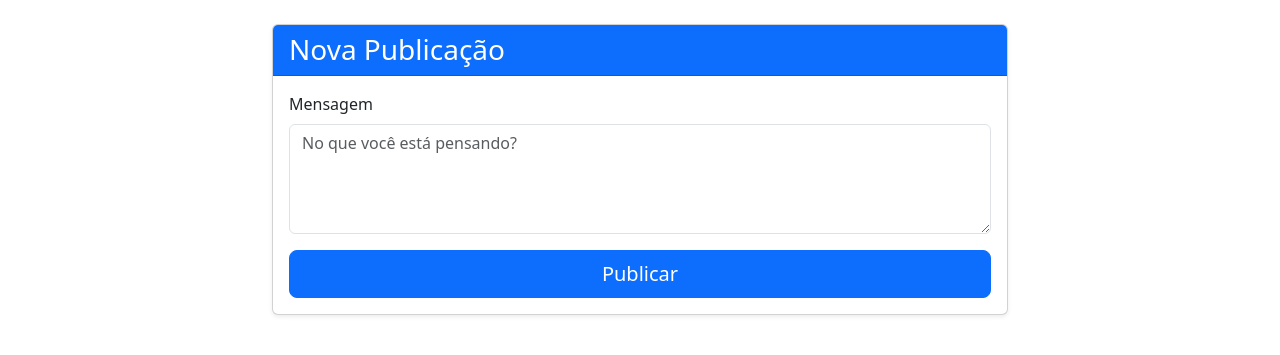
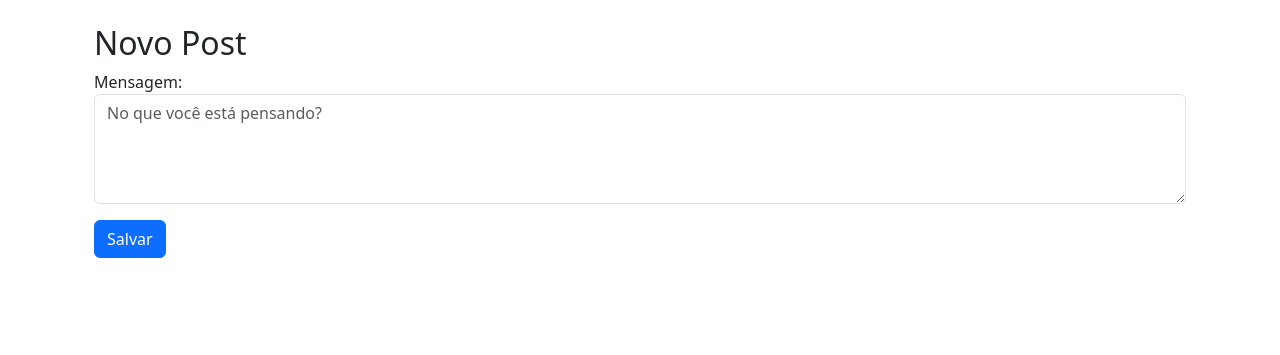
Before and after one commit to brubsb/SuperBook, a Django app: page /posts/novo/ in a window 1280 px wide. Shown: the part 80-435 px from the top of the page. Run offline with Django 5.2, Linux system fonts and the light colour scheme.

Commit message:
editar e excluir post

```diff
--- a/posts/templates/posts/form_post.html
+++ b/posts/templates/posts/form_post.html
@@ -1,57 +1,11 @@
 {% extends 'base.html' %}
-
-{% block title %}Criar Post - SuperBook{% endblock %}
-
 {% block content %}
-<div class="row justify-content-center">
-    <div class="col-md-8">
-        <div class="card shadow-sm">
-            <div class="card-header bg-primary text-white">
-                <h3 class="mb-0">Nova Publicação</h3>
-            </div>
-            <div class="card-body">
-                <form method="post" novalidate>
-                    {% csrf_token %}
-
-                    <!-- Se houver erros que não são de um campo específico (non_field_errors) -->
-                    {% if form.non_field_errors %}
-                        <div class="alert alert-danger">
-                            {% for error in form.non_field_errors %}
-                                <p class="mb-0">{{ error }}</p>
-                            {% endfor %}
-                        </div>
-                    {% endif %}
-
-                    <!-- Loop através de cada campo do formulário (no nosso caso, só a 'mensagem') -->
-                    {% for field in form %}
-                        <div class="mb-3">
-                            <label for="{{ field.id_for_label }}" class="form-label">{{ field.label }}</label>
-
-                            <!--
-                                A MÁGICA ACONTECE AQUI:
-                                {{ field }} renderiza o widget HTML correto (input, textarea, etc.)
-                                com os atributos que definimos no forms.py.
-                                Nós só precisamos adicionar as classes do Bootstrap.
-                            -->
-                            {{ field }}
-
-                            <!-- Exibe os erros de validação para este campo específico -->
-                            {% if field.errors %}
-                                <div class="invalid-feedback d-block">
-                                    {% for error in field.errors %}
-                                        <span>{{ error }}</span>
-                                    {% endfor %}
-                                </div>
-                            {% endif %}
-                        </div>
-                    {% endfor %}
-
-                    <div class="d-grid">
-                        <button type="submit" class="btn btn-primary btn-lg">Publicar</button>
-                    </div>
-                </form>
-            </div>
-        </div>
-    </div>
-</div>
+  <div class="container mt-4">
+    <h2>Novo Post</h2>
+    <form method="post">
+      {% csrf_token %}
+      {{ form.as_p }}
+      <button type="submit" class="btn btn-primary">Salvar</button>
+    </form>
+  </div>
 {% endblock %}
--- a/posts/urls.py
+++ b/posts/urls.py
@@ -1,9 +1,12 @@
 from django.urls import path
-from .views import lista_posts, HeroListView
-from . import views
+from .views import PostListView, PostCreateView, PostUpdateView, PostDeleteView
 
 urlpatterns = [
-    path('lista/', lista_posts, name='lista_posts'),
-    path('cbv-lista/', HeroListView.as_view(), name='cbv_lista_posts'),
-    path('novo/', views.criar_post, name='criar_post'),
+    path('lista/', PostListView.as_view(), name='lista_posts'),
+    path('novo/', PostCreateView.as_view(), name='novo_post'),
 ]
+
+urlpatterns += [
+    path('posts/<int:pk>/editar/', PostUpdateView.as_view(), name='editar_post'),
+    path('posts/<int:pk>/excluir/', PostDeleteView.as_view(), name='excluir_post'),
+]
--- a/posts/views.py
+++ b/posts/views.py
@@ -1,24 +1,28 @@
-from django.views.generic import ListView
+from django.views.generic import ListView, CreateView, UpdateView, DeleteView
 from django.shortcuts import render, redirect
+from django.urls import reverse_lazy
 from .models import Post
 from .forms import PostForm
 
-def lista_posts(request):
-    posts = Post.objects.all()  # busca todos os heróis do banco
-    return render(request, "posts/lista_posts.html", {"posts": posts})
-
-class HeroListView(ListView):
+class PostListView(ListView):
     model = Post
     template_name = "posts/lista_posts.html"
     context_object_name = "posts"
 
-def criar_post(request):
-    if request.method == "POST":
-        form = PostForm(request.POST)
-        if form.is_valid():
-            form.save()
-            return redirect('lista_posts')
-    else:
-        form = PostForm()
 
-    return render(request, "posts/form_post.html", {"form": form})
+class PostCreateView(CreateView):
+    model = Post
+    form_class = PostForm
+    template_name = 'posts/form_post.html'
+    success_url = reverse_lazy('listar_posts')
+
+class PostUpdateView(UpdateView):
+    model = Post
+    form_class = PostForm
+    template_name = 'posts/form_post.html'
+    success_url = reverse_lazy('lista_posts')
+
+class PostDeleteView(DeleteView):
+    model = Post
+    template_name = 'posts/confirmar_exclusao.html'
+    success_url = reverse_lazy('lista_posts')
```
Also changed, not shown: posts/templates/posts/confirmar_exclusao.html (added, +14 -0 lines), posts/templates/posts/lista_posts.html (+14 -18 lines).
